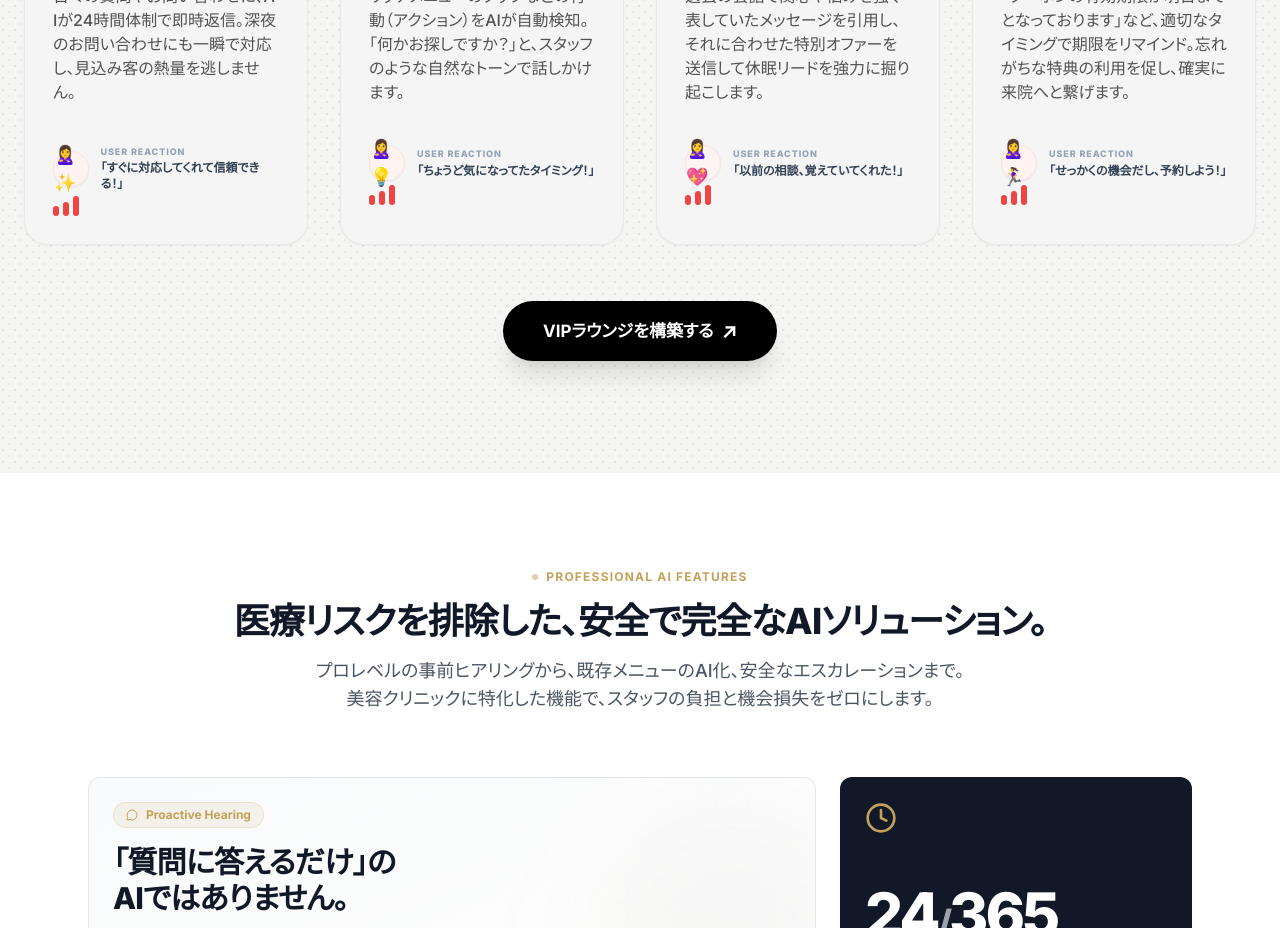
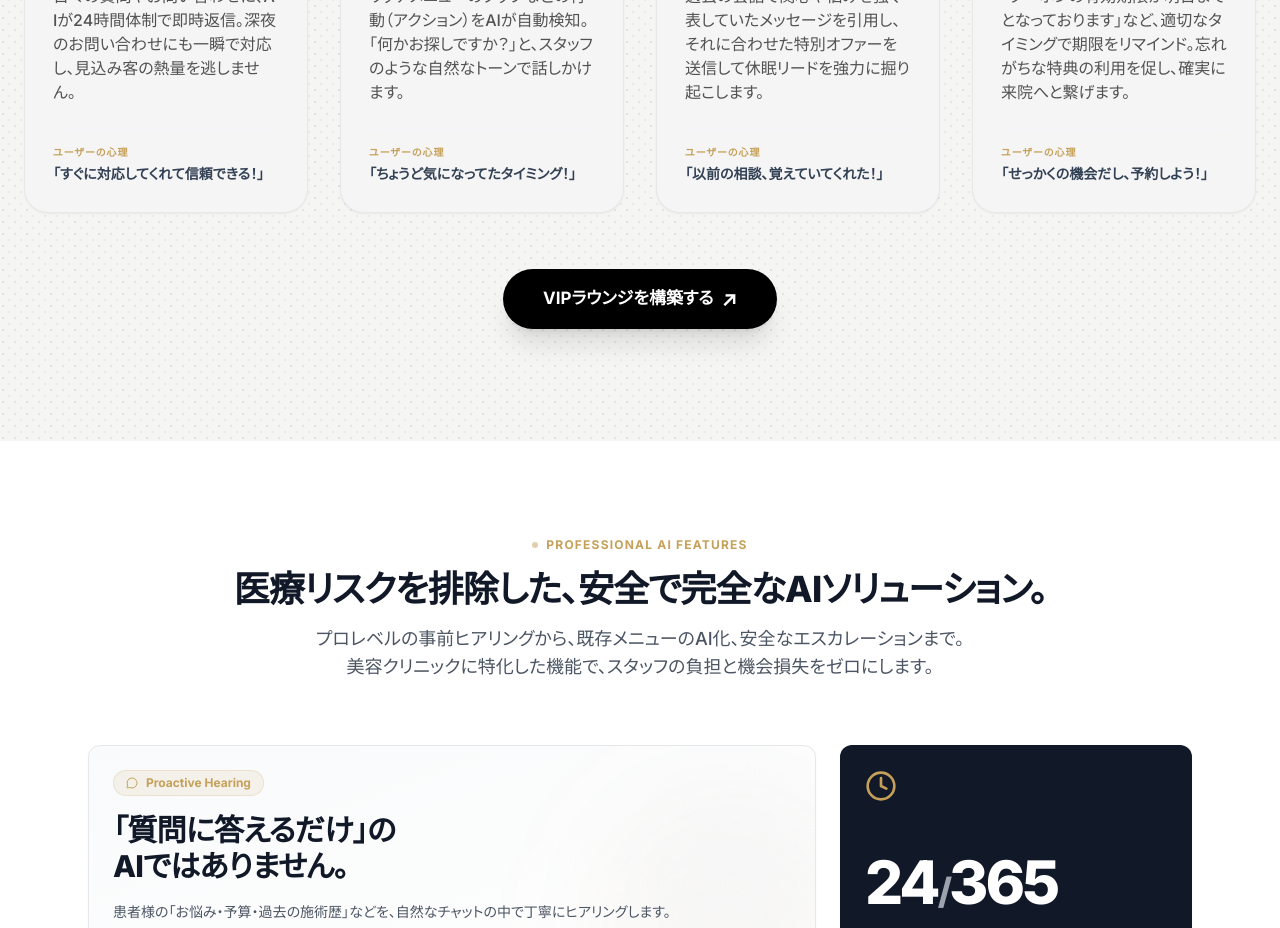
Before and after one commit to mikamishunpei/quicka-sdr-lp, a React (Vite) app: page /clinic in a window 1280 px wide. Shown: the part 2880-3808 px from the top of the page. Built offline with nearby package versions, Linux system fonts and the light colour scheme.

Commit message:
Simplify user reaction footer by removing avatar and heat meter, and translate to Japanese

```diff
--- a/src/components/ui/hero-monochrome.tsx
+++ b/src/components/ui/hero-monochrome.tsx
@@ -572,34 +572,10 @@ export function HeroMonochrome({
 
                     {/* Elegant Lead State Footer */}
                     {step.targetStateText && (
-                      <div className="mt-6 pt-4 border-t border-slate-100 flex flex-wrap items-center justify-between gap-2 relative z-10">
-                        <div className="flex items-center gap-3">
-                          <div className={cn(
-                            "w-9 h-9 rounded-full flex items-center justify-center text-lg shadow-sm border",
-                            step.heatLevel === 3 ? "bg-red-50 border-red-100" :
-                            step.heatLevel === 2 ? "bg-orange-50 border-orange-100" :
-                            "bg-blue-50 border-blue-100"
-                          )}>
-                            {step.targetStateEmoji}
-                          </div>
-                          <div className="flex flex-col">
-                            <span className="text-[9px] font-black text-slate-400 uppercase tracking-widest mb-0.5">USER REACTION</span>
-                            <span className="text-xs font-bold text-slate-700">{step.targetStateText}</span>
-                          </div>
-                        </div>
-                        <div className="flex items-end gap-1 h-4" title={`来院意欲: MAX`}>
-                          {[...Array(3)].map((_, i) => (
-                             <div
-                               key={i}
-                               className={cn(
-                                 "w-1.5 rounded-full transition-all duration-500",
-                                 i === 0 ? "h-2.5" : i === 1 ? "h-3.5" : "h-5",
-                                 i < (step.heatLevel || 0)
-                                   ? (step.heatLevel === 3 ? "bg-red-500" : step.heatLevel === 2 ? "bg-orange-400" : "bg-blue-400")
-                                   : "bg-slate-200"
-                               )}
-                             />
-                          ))}
+                      <div className="mt-6 pt-4 border-t border-slate-100 flex items-center relative z-10">
+                        <div className="flex flex-col">
+                          <span className="text-[10px] font-bold text-brand-gold tracking-widest mb-1">ユーザーの心理</span>
+                          <span className="text-sm font-bold text-slate-700">{step.targetStateText}</span>
                         </div>
                       </div>
                     )}
```
